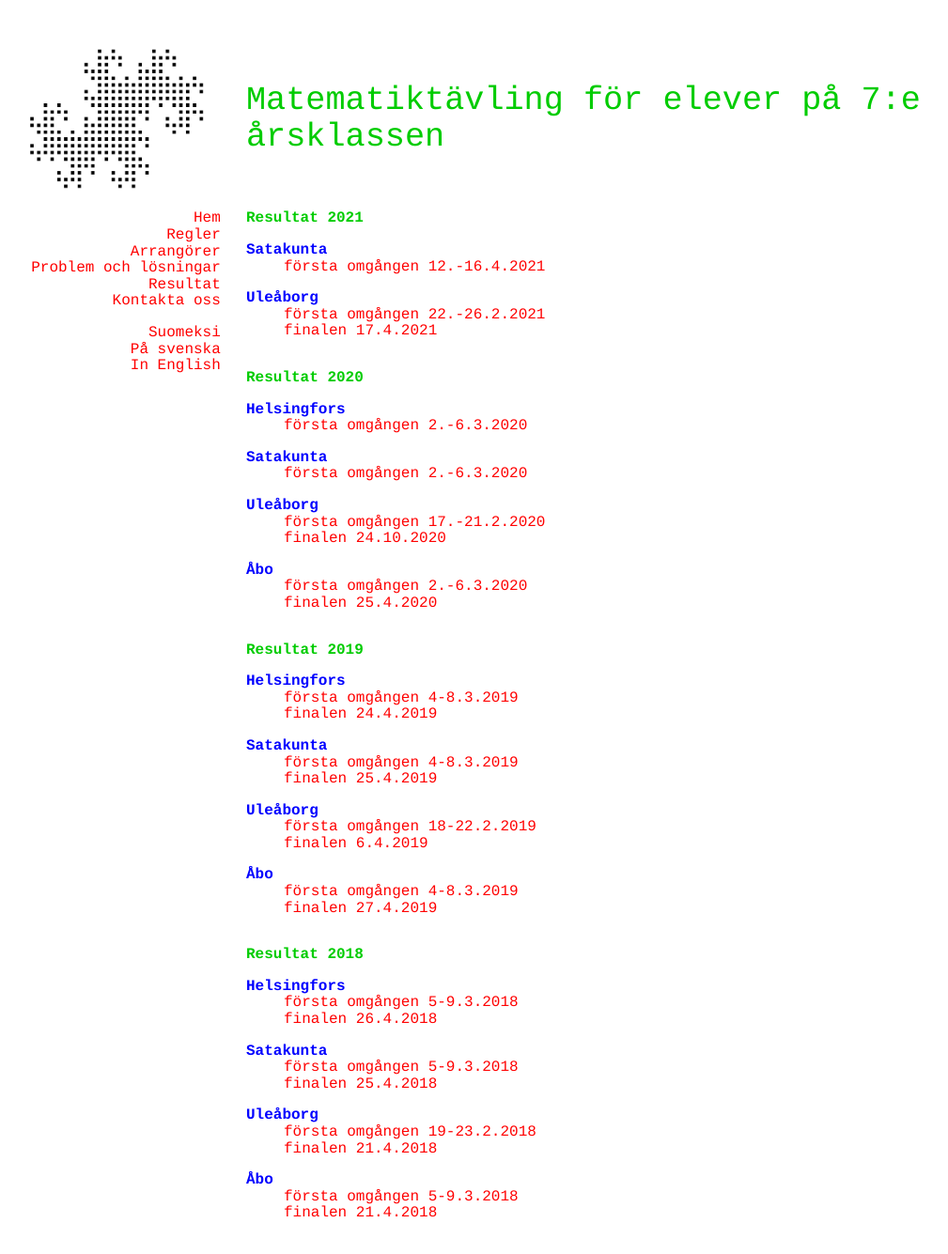
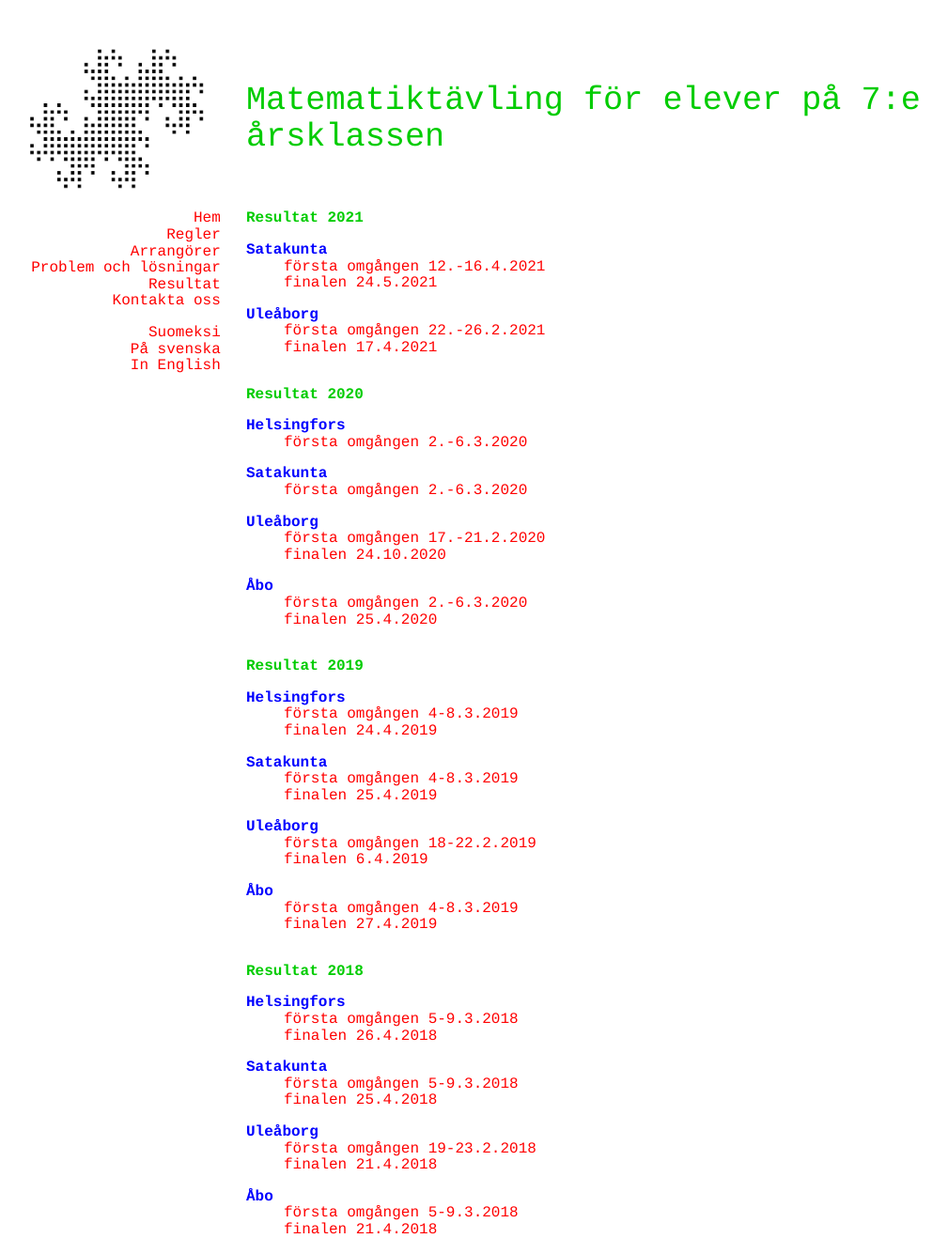
Before and after one commit to matematiikkakilpailut/matematiikkakilpailut.github.io, a Jekyll site: the page built from seiskat/sv/resultat.html, in a window 1280 px wide. Shown: the whole page at 94% size, without its empty margins (58-1067 px from the left). Built offline with Jekyll 4.4.1, drawn with Linux system fonts in a browser that asks for light colours.

Commit message:
Update resultat.html
Satakunnan finaalin tulokset

```diff
--- a/seiskat/sv/resultat.html
+++ b/seiskat/sv/resultat.html
@@ -7,6 +7,7 @@
 <dl>
 	<dt>Satakunta</dt>
 	<dd><a href="2021/s_tulokset.pdf">f&ouml;rsta omg&aring;ngen 12.-16.4.2021</a></dd>
+	<dd><a href="2021/s_f_tulokset.pdf">finalen 24.5.2021</a></dd>
 	<dt>Ule&aring;borg</dt>
 	<dd><a href="2021/o_tulokset.pdf">f&ouml;rsta omg&aring;ngen 22.-26.2.2021</a></dd>
 	<dd><a href="2021/o_f_tulokset.pdf">finalen 17.4.2021</a></dd>
```
